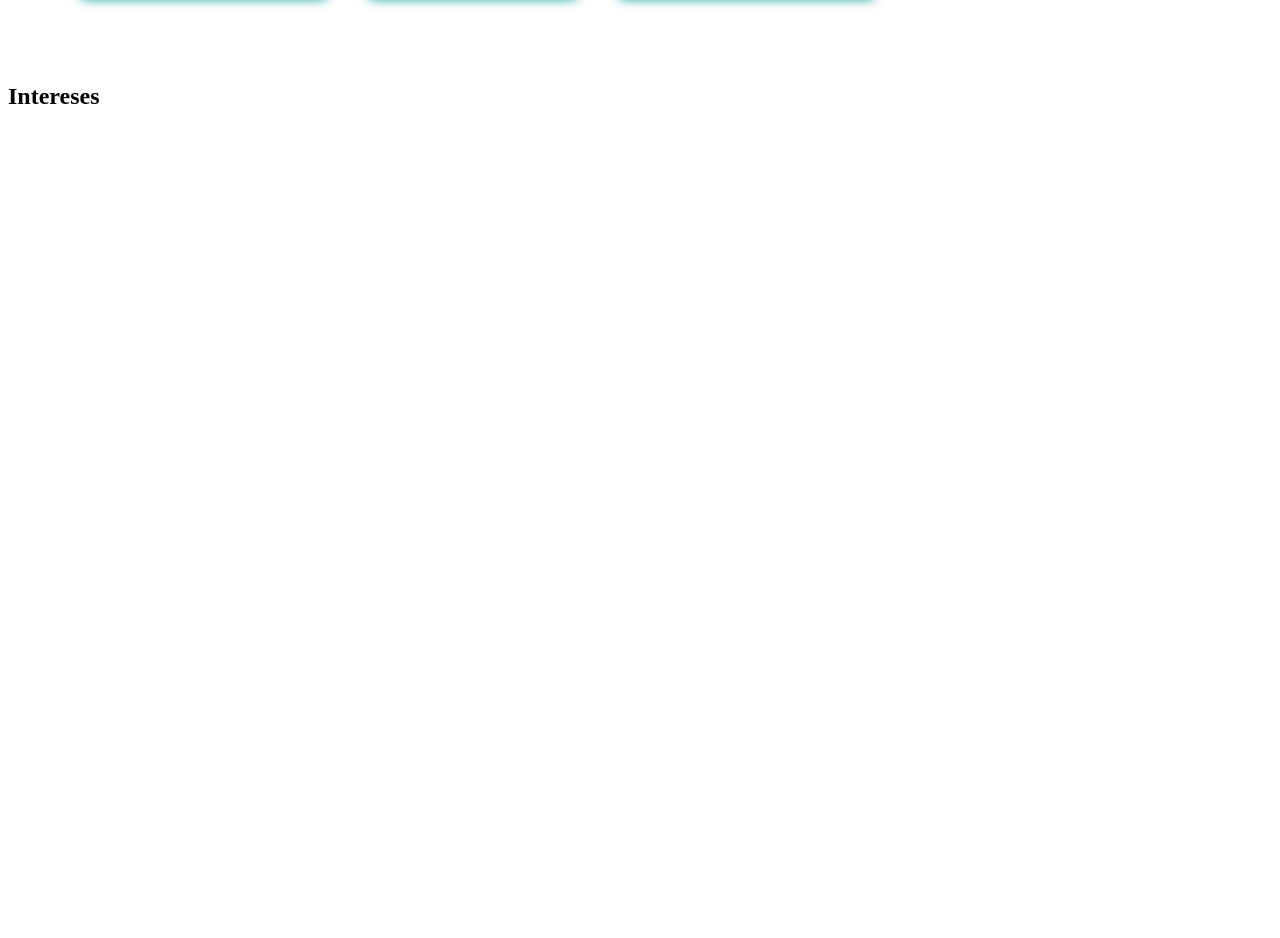
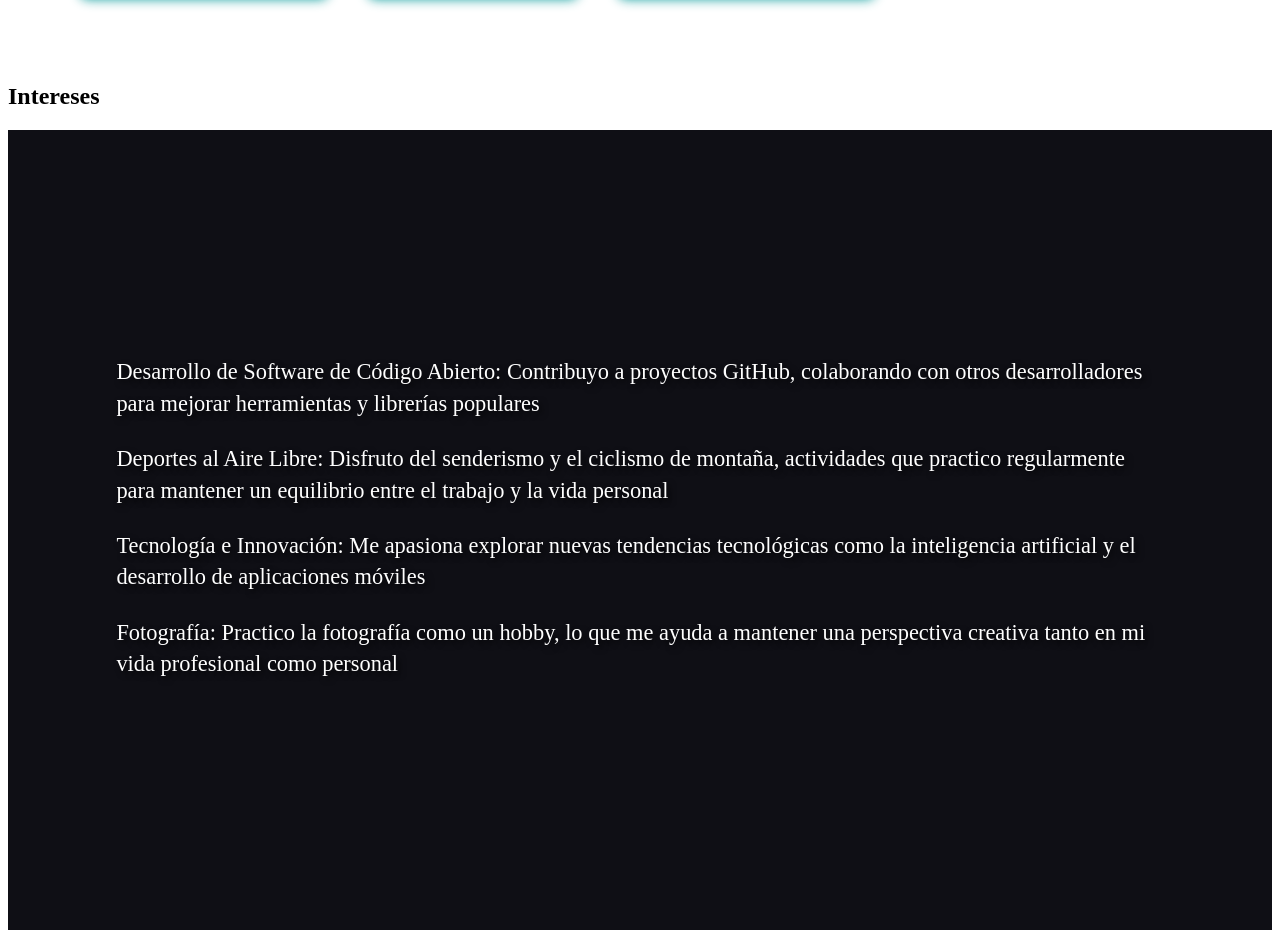
Before and after one commit to tomasandres520/PortfolioATTEMPT, a Vue app: page / in a window 1280 px wide. Shown: the part 2960-3898 px from the top of the page. Before the commit the page ends 3090 px from the top, so only its background shows below. Built offline with nearby package versions, Linux system fonts and the light colour scheme.

Commit message:
Intereses Seccion

```diff
--- a/src/App.vue
+++ b/src/App.vue
@@ -6,6 +6,7 @@ import Educacion from './components/Educacion.vue';
 import ExperienciaComp from './components/ExperienciaComp.vue';
 import PreyectosComp from './components/PreyectosComp.vue';
 import HabilidadesComp from './components/HabilidadesComp.vue';
+import InteresComp from './components/InteresComp.vue';
 </script>
 
 
@@ -37,6 +38,7 @@ import HabilidadesComp from './components/HabilidadesComp.vue';
     </section>
     <section id="intereses">
       <h2>Intereses</h2>
+      <InteresComp />
     </section>
   </main>
 
--- /dev/null
+++ b/src/components/FondoIntereses.vue
@@ -0,0 +1,91 @@
+<!-- src/components/AnimatedBackground.vue -->
+<template>
+  <div ref="containerRef" class="animated-background"></div>
+</template>
+
+<script setup>
+import { onMounted, onBeforeUnmount, ref } from 'vue';
+
+// Configuración
+const colors = ["#3CC157", "#2AA7FF", "#1B1B1B", "#FCBC0F", "#F85F36"];
+const numBalls = 30;
+
+// Referencias
+const containerRef = ref(null);
+const balls = ref([]);
+
+// Limpiar animaciones y elementos
+const cleanup = () => {
+  balls.value.forEach(({ el, animation }) => {
+    animation?.cancel();
+    el?.remove();
+  });
+  balls.value = [];
+};
+
+// Crear bolas
+const createBalls = () => {
+  if (!containerRef.value) return;
+
+  for (let i = 0; i < numBalls; i++) {
+    const ball = document.createElement('div');
+    ball.classList.add('ball');
+
+    // Estilos
+    Object.assign(ball.style, {
+      position: 'absolute',
+      borderRadius: '50%',
+      background: colors[Math.floor(Math.random() * colors.length)],
+      left: `${Math.random() * 100}%`,
+      top: `${Math.random() * 100}%`,
+      width: `${(Math.random() * 3 + 0.5)}vw`,
+      height: `${(Math.random() * 3 + 0.5)}vw`,
+      opacity: '0.6',
+      pointerEvents: 'none'
+    });
+
+    containerRef.value.appendChild(ball);
+
+    // Animación
+    const toX = Math.random() * (i % 2 === 0 ? -8 : 8); // vw
+    const toY = Math.random() * 10; // vh
+
+    const animation = ball.animate(
+      [
+        { transform: 'translate(0, 0)' },
+        { transform: `translate(${toX}vw, ${toY}vh)` }
+      ],
+      {
+        duration: (Math.random() + 1) * 3000,
+        direction: 'alternate',
+        fill: 'both',
+        iterations: Infinity,
+        easing: 'ease-in-out'
+      }
+    );
+
+    balls.value.push({ el: ball, animation });
+  }
+};
+
+// Ciclo de vida
+onMounted(() => {
+  createBalls();
+});
+
+onBeforeUnmount(() => {
+  cleanup();
+});
+</script>
+
+<style scoped>
+.animated-background {
+  position: absolute;
+  top: 0;
+  left: 0;
+  width: 100%;
+  height: 100%;
+  overflow: hidden;
+  z-index: -1;
+}
+</style>
--- /dev/null
+++ b/src/components/InteresComp.vue
@@ -0,0 +1,61 @@
+<script setup>
+import { ref } from 'vue';
+import FondoIntereses from './FondoIntereses.vue';
+
+const intereses = ref([
+  "Desarrollo de Software de Código Abierto: Contribuyo a proyectos GitHub, colaborando con otros desarrolladores para mejorar herramientas y librerías populares",
+  "Deportes al Aire Libre: Disfruto del senderismo y el ciclismo de montaña, actividades que practico regularmente para mantener un equilibrio entre el trabajo y la vida personal",
+  "Tecnología e Innovación: Me apasiona explorar nuevas tendencias tecnológicas como la inteligencia artificial y el desarrollo de aplicaciones móviles",
+  "Fotografía: Practico la fotografía como un hobby, lo que me ayuda a mantener una perspectiva creativa tanto en mi vida profesional como personal",
+]);
+</script>
+
+<template>
+  <section class="intereses-contenedor">
+    <!-- Fondo animado (se posiciona en toda la sección) -->
+    <FondoIntereses />
+
+    <!-- Contenido encima del fondo -->
+    <div class="contenido-intereses">
+      <ul class="contenedor-lista">
+        <li class="item" v-for="interes in intereses" :key="interes">
+          {{ interes }}
+        </li>
+      </ul>
+    </div>
+  </section>
+</template>
+
+<style scoped>
+.intereses-contenedor {
+  position: relative;
+  height: 100vh;
+  display: flex;
+  align-items: center;
+  justify-content: center;
+  background: #0f0f15;
+  color: white;
+  overflow: hidden;
+  padding: 0 1rem;
+}
+
+.contenido-intereses {
+  position: relative;
+  z-index: 2;
+  max-width: 85%;
+  width: 100%;
+}
+
+.contenedor-lista {
+  list-style: none;
+  padding: 0;
+  margin: 0;
+  font-size: 1.4rem;
+  text-shadow: 3px 3px 6px rgba(0, 0, 0, 0.8);
+}
+
+.item {
+  margin-bottom: 1.5rem;
+  line-height: 1.4;
+}
+</style>
```
